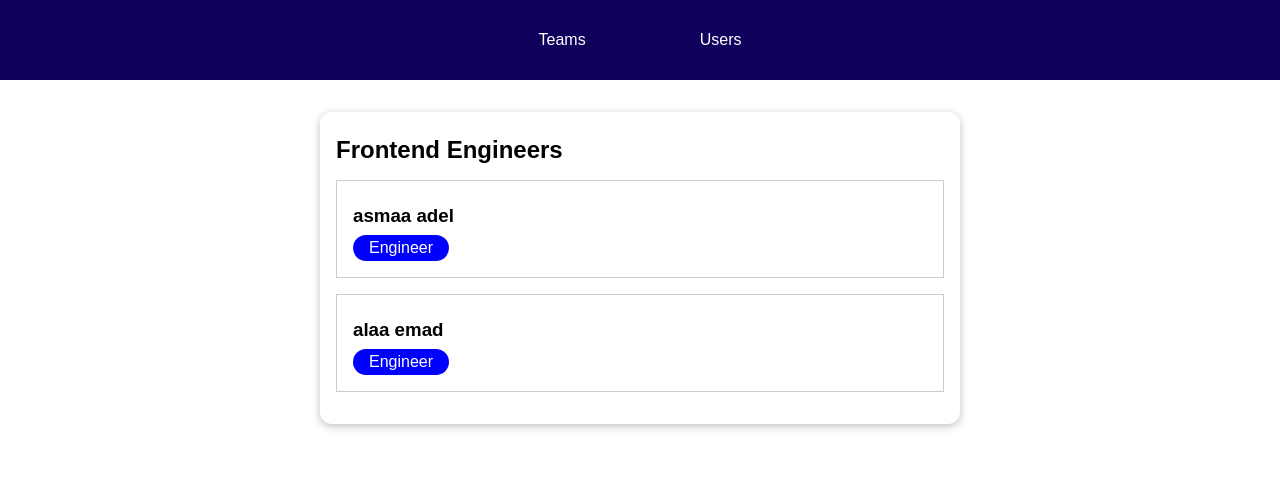
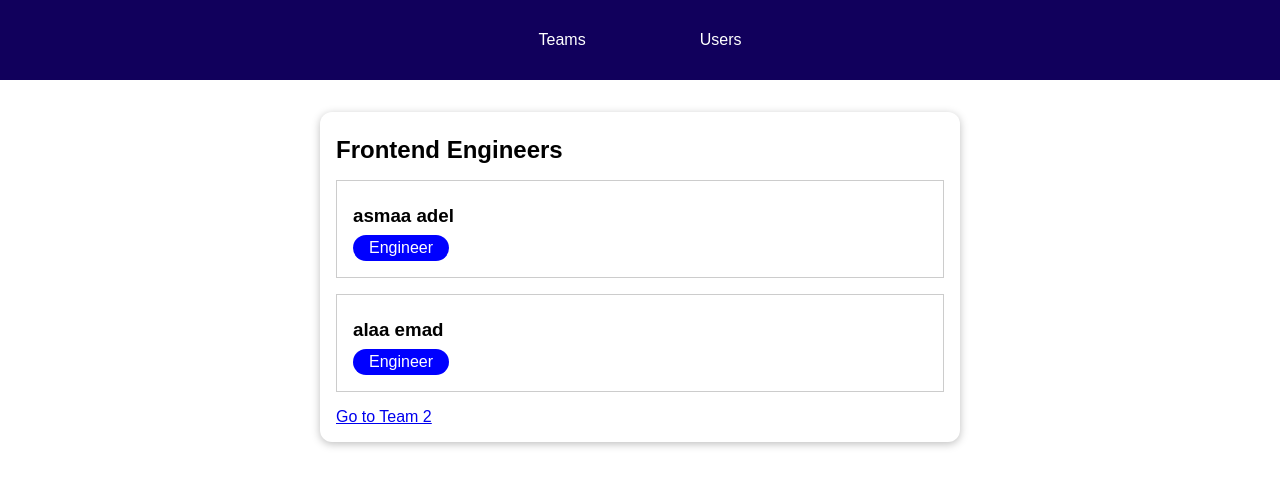
Before and after one commit to asmaaadel0/Vue-Multipage, a Vue app: page /teams/t1 in a window 1280 px wide. Shown: the top 486 px of the page. Built offline with nearby package versions, Linux system fonts and the light colour scheme.

Commit message:
update prarms

```diff
--- a/src/components/teams/TeamMembers.vue
+++ b/src/components/teams/TeamMembers.vue
@@ -4,6 +4,7 @@
     <ul>
       <user-item v-for="member in members" :key="member.id" :name="member.fullName" :role="member.role"></user-item>
     </ul>
+    <router-link to="/teams/t2">Go to Team 2</router-link>
   </section>
 </template>
 
@@ -12,6 +13,7 @@ import UserItem from '../users/UserItem.vue';
 
 export default {
   inject: ['users', 'teams'],
+  props:['teamId'],
   components: {
     UserItem
   },
@@ -21,9 +23,10 @@ export default {
       members: [],
     };
   },
-  created() {
+  methods: {
+    loadTeamMembers(teamId) {
       // this.$route.path
-    const teamId = this.$route.params.teamId;
+      // const teamId = route.params.teamId;
       const selectedTeam = this.teams.find(team => team.id === teamId);
       const members = selectedTeam.members;
       const selectedMembers = [];
@@ -33,7 +36,17 @@ export default {
       }
       this.members = selectedMembers;
       this.teamName = selectedTeam.name;
-  }
+    },
+  },
+  created() {
+    // this.$route.path
+    this.loadTeamMembers(this.teamId);
+  },
+  watch: {
+    teamId(newId) {
+      this.loadTeamMembers(newId);
+    },
+  },
 };
 </script>
 
--- a/src/components/teams/TeamsItem.vue
+++ b/src/components/teams/TeamsItem.vue
@@ -2,13 +2,18 @@
   <li>
     <h3>{{ name }}</h3>
     <div class="team-members">{{ memberCount }} Members</div>
-    <a href="#">View Members</a>
+    <router-link :to="teamMembersLink">View Members</router-link>
   </li>
 </template>
 
 <script>
 export default {
-  props: ['name', 'memberCount'],
+  props: ['id', 'name', 'memberCount'],
+  computed: {
+    teamMembersLink() {
+      return '/teams/' + this.id;
+    }
+  }
 };
 </script>
 
--- a/src/components/teams/TeamsList.vue
+++ b/src/components/teams/TeamsList.vue
@@ -3,6 +3,7 @@
     <teams-item
       v-for="team in teams"
       :key="team.id"
+      :id="team.id"
       :name="team.name"
       :member-count="team.members.length"
     ></teams-item>
--- a/src/main.js
+++ b/src/main.js
@@ -11,7 +11,7 @@ const router = createRouter({
   routes: [
     { path: "/teams", component: TeamsList },
     { path: "/users", component: UsersList },
-    { path: "/teams/:teamId", component: TeamMembers },
+    { path: "/teams/:teamId", component: TeamMembers, props: true },
   ],
   linkActiveClass: "active",
 });
```
Lines whose indentation alone changed are shown as unchanged.
